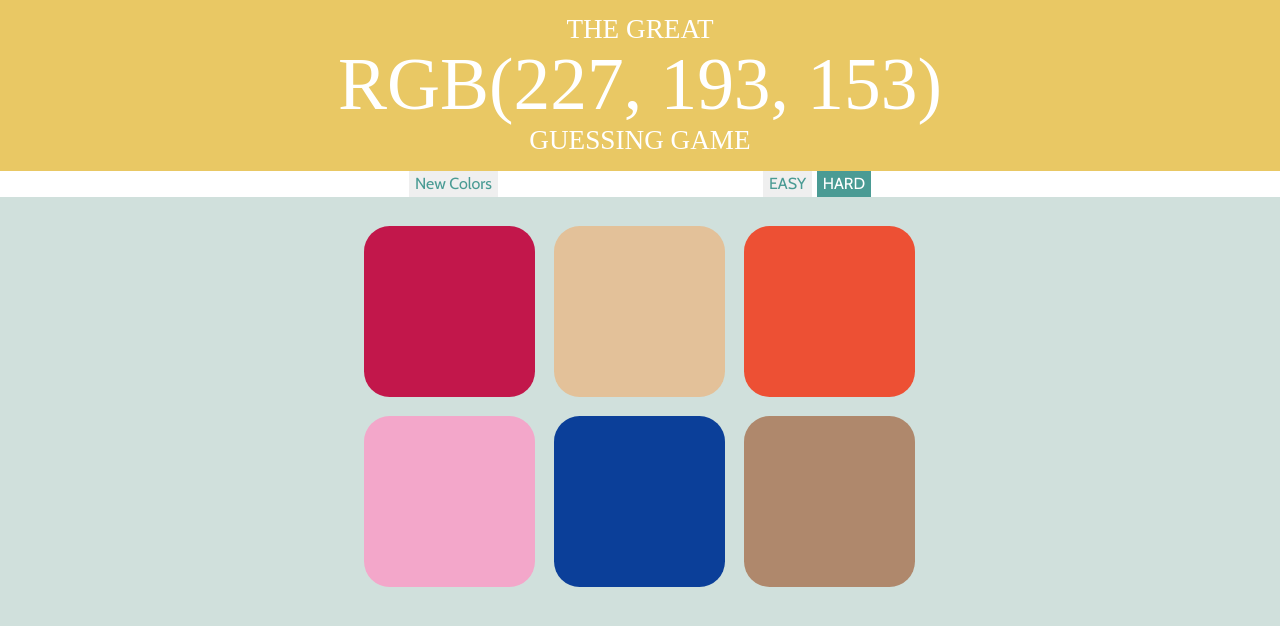
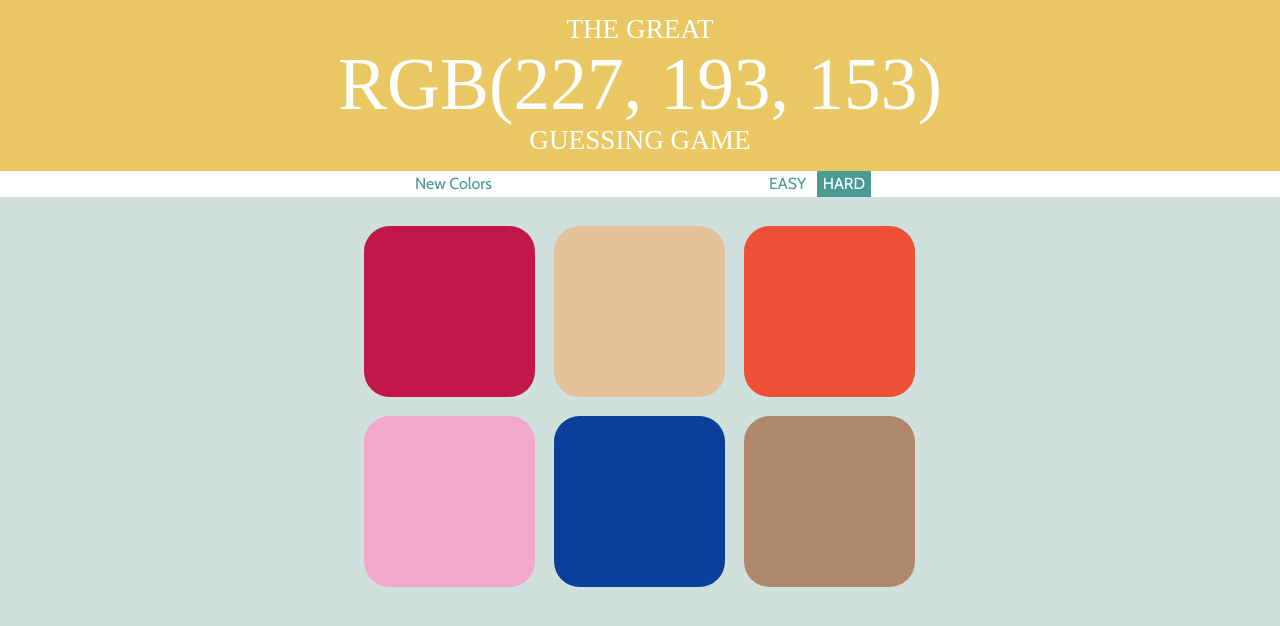
Before and after one commit to BenjaminLL/Color-Game, a plain HTML site: page colorGame.html in a window 1280 px wide. Drawn offline with nearby package versions, Linux system fonts and the light colour scheme; a web font is replaced by a local one.

Commit message:
Update colorGame.css

```diff
--- a/colorGame.css
+++ b/colorGame.css
@@ -49,7 +49,7 @@ h1 {
 button {
 	font-family: "Cabin";
 	border: none;
-	background-color: none;
+	background-color: white;
 	color: #4a9b94;
 	transition: all 0.3s;
 	-webkit-transition: all 0.3s;
```
